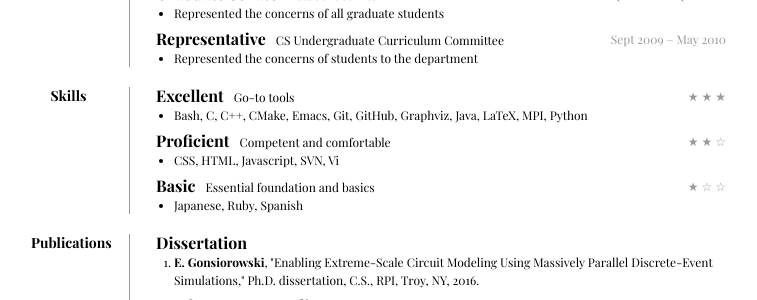
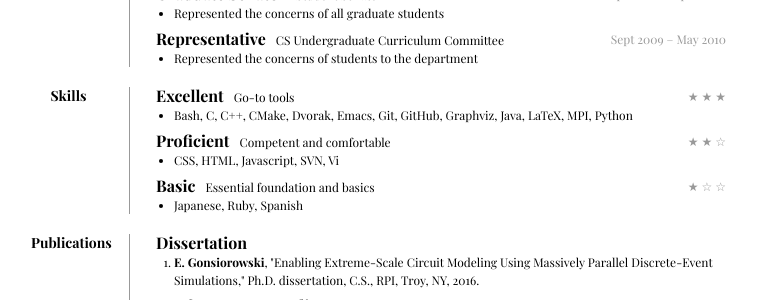
Before and after one commit to gonsie/gonsie.github.io, a Jekyll site: the page cv.html, which Jekyll copies as it is, in a window 1280 px wide and 900 px high, scrolled down 1620 px. Shown: the part 153-453 px from the top of the window, without its empty margins (259-1016 px from the left). Built offline with Jekyll 4.4.1, drawn with Linux system fonts in a browser that asks for light colours; some web fonts are replaced.

Commit message:
add dvorak to my cv, nerd points!

```diff
--- a/cv.html
+++ b/cv.html
@@ -343,7 +343,7 @@
                     <span>&#9733 &#9733 &#9733</span>
                 </h2>
                 <ul>
-                    <li>Bash, C, C++, CMake, Emacs, Git, GitHub, Graphviz, Java, LaTeX, MPI, Python</li>
+                    <li>Bash, C, C++, CMake, Dvorak, Emacs, Git, GitHub, Graphviz, Java, LaTeX, MPI, Python</li>
                 </ul>
 
                 <h2 class="smartmargin"><strong>Proficient</strong>Competent and comfortable
```
